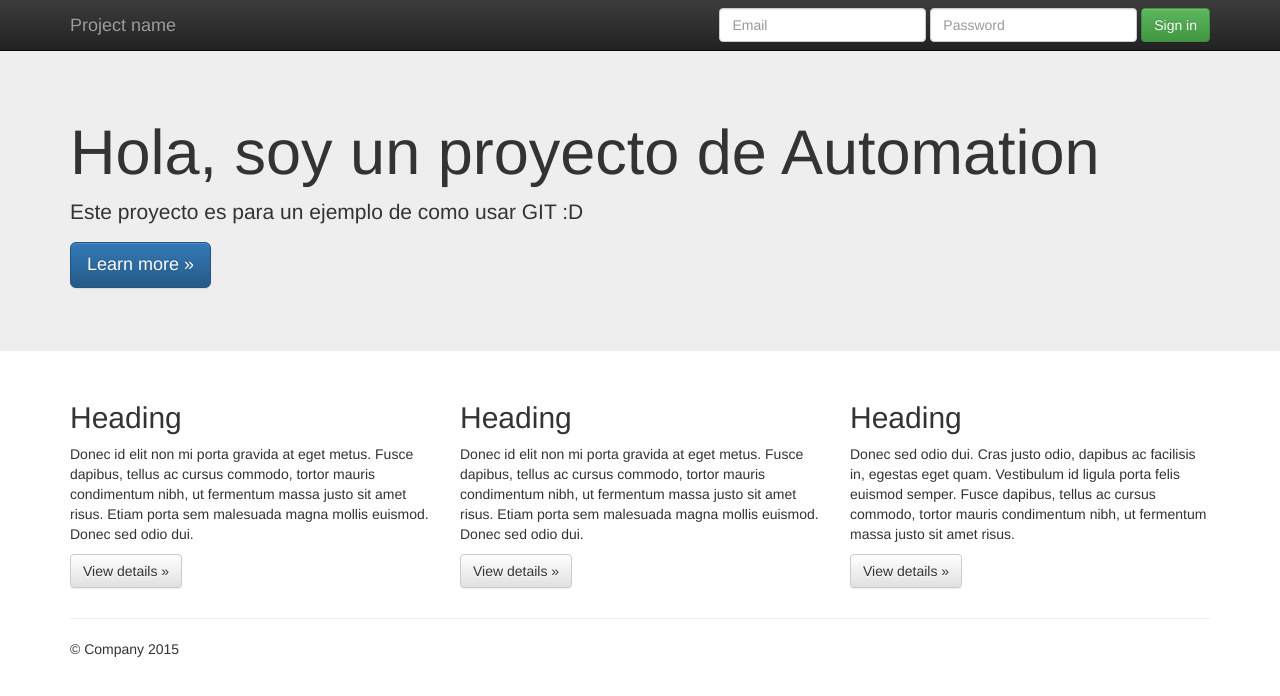
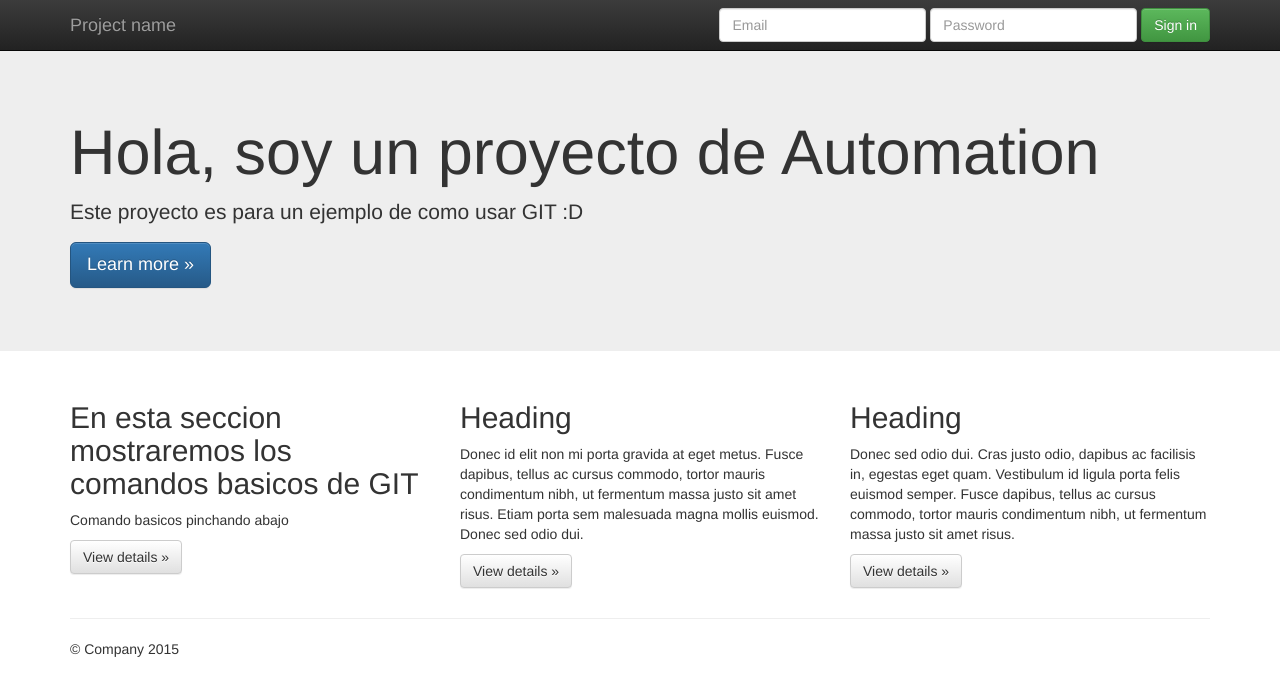
Before and after one commit to Nahuelelchino/Automation_Course, a plain HTML site: page index.html in a window 1280 px wide. Drawn offline with nearby package versions, Linux system fonts and the light colour scheme.

Commit message:
agregamos una pagina a los comandos basicos de GIT

```diff
--- a/index.html
+++ b/index.html
@@ -65,9 +65,9 @@
       <!-- Example row of columns -->
       <div class="row">
         <div class="col-md-4">
-          <h2>Heading</h2>
-          <p>Donec id elit non mi porta gravida at eget metus. Fusce dapibus, tellus ac cursus commodo, tortor mauris condimentum nibh, ut fermentum massa justo sit amet risus. Etiam porta sem malesuada magna mollis euismod. Donec sed odio dui. </p>
-          <p><a class="btn btn-default" href="#" role="button">View details &raquo;</a></p>
+          <h2>En esta seccion mostraremos los comandos basicos de GIT</h2>
+          <p>Comando basicos pinchando abajo </p>
+          <p><a class="btn btn-default" href="https://www.atlassian.com/es/git/glossary" role="button">View details &raquo;</a></p>
         </div>
         <div class="col-md-4">
           <h2>Heading</h2>
```
